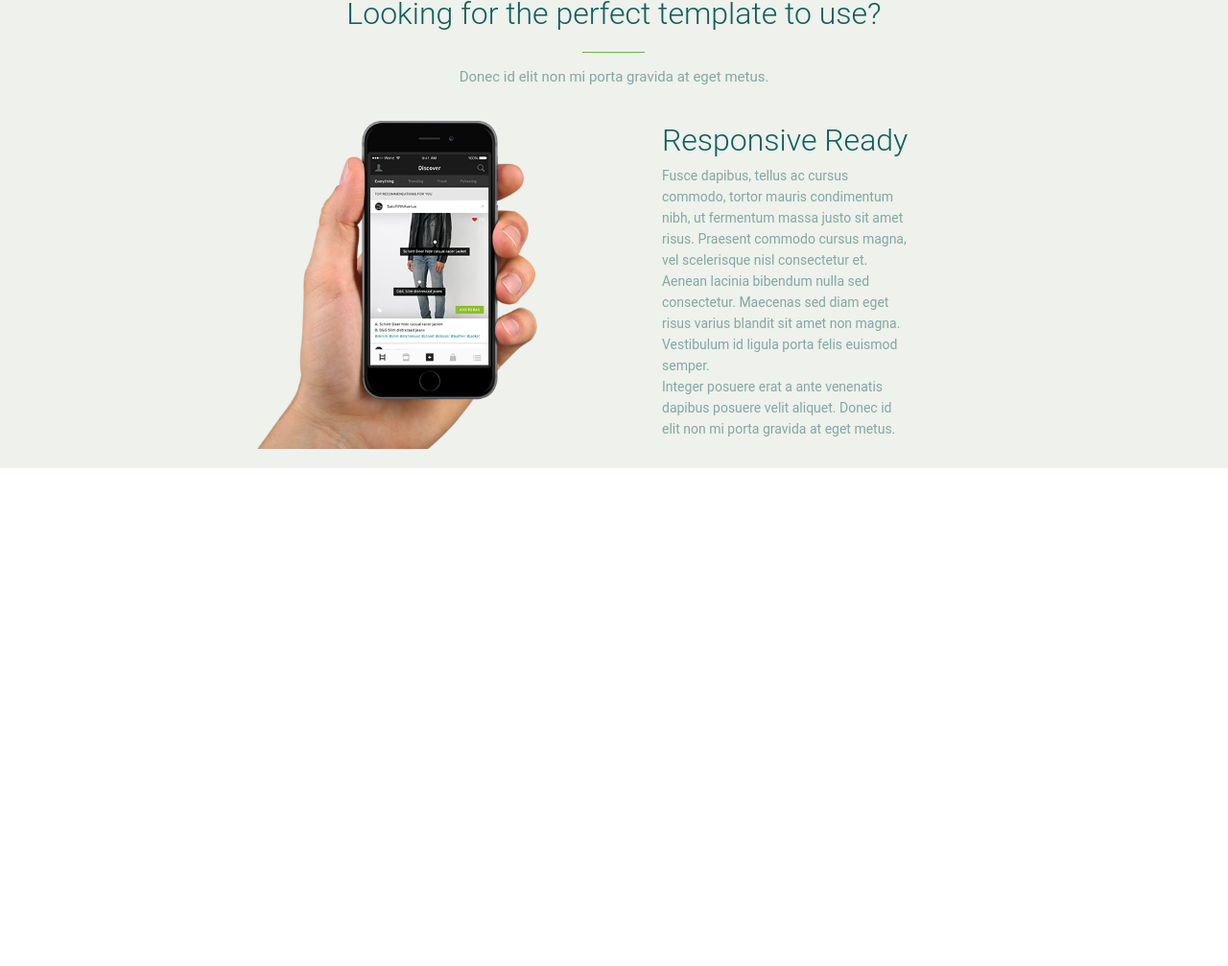
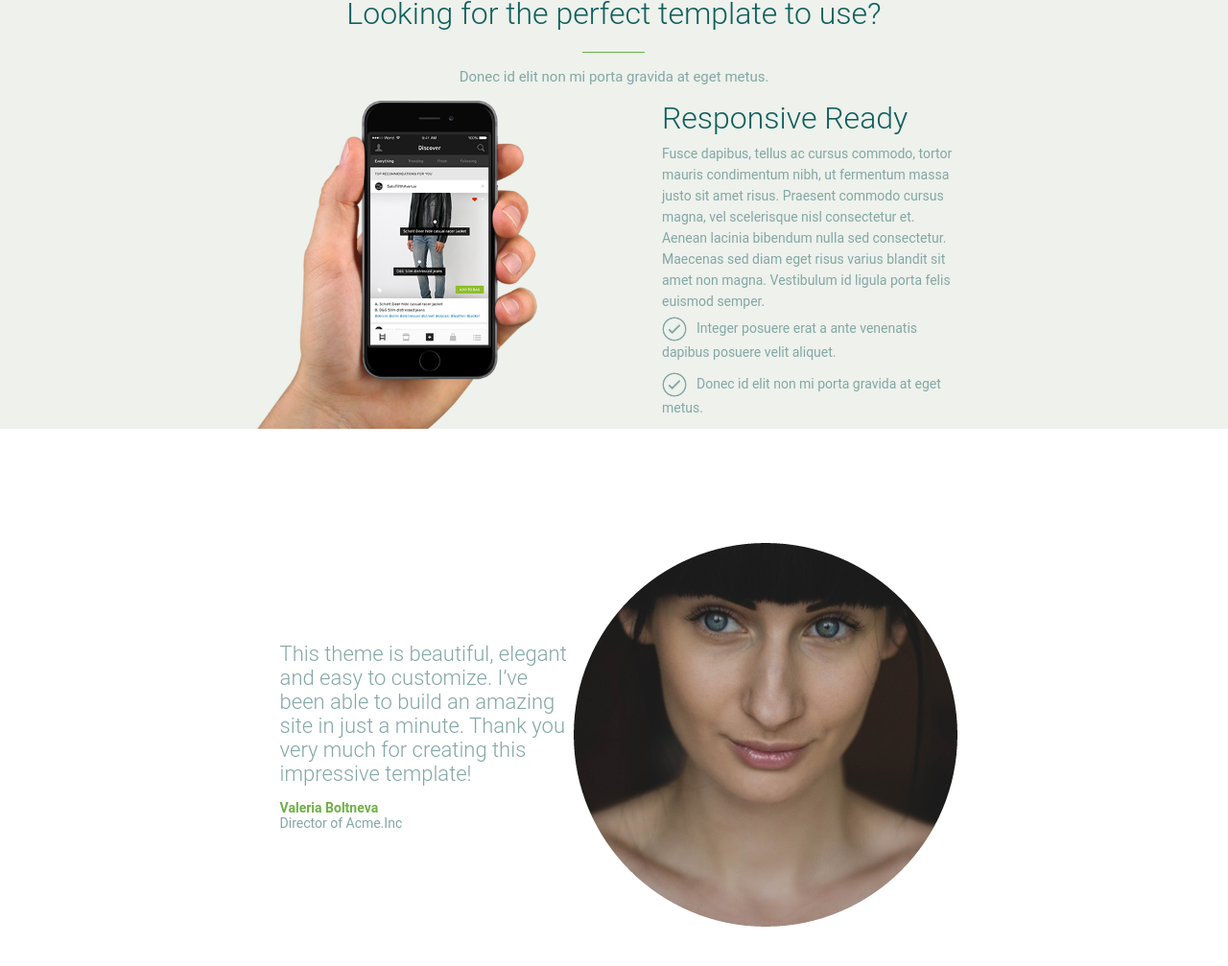
Before and after one commit to APajdak/PSD-to-HMTL---Wapik, a website: page index.html in a window 1280 px wide. Shown: the part 1700-2707 px from the top of the page at 96% size. Before the commit the page ends 2188 px from the top, so only its background shows below. Drawn offline with Linux system fonts and the light colour scheme.

Commit message:
Styled director section

```diff
--- a/index.html
+++ b/index.html
@@ -297,7 +297,7 @@
         </div>
       </section>
 
-      <section class="section-responsive">
+      <section class="section-responsive u-margin-bottom-big">
         <div class="container">
           <div class="u-center-text u-margin-top-big">
             <h2 class="heading-secondary u-margin-bottom-small">
@@ -332,6 +332,7 @@
                   >Integer posuere erat a ante venenatis dapibus posuere velit
                   aliquet.</span
                 >
+
                 <span class="section-responsive__info"
                   >Donec id elit non mi porta gravida at eget metus.</span
                 >
@@ -340,6 +341,25 @@
           </div>
         </div>
       </section>
+
+      <section class="section-director">
+        <div class="container">
+          <div class="section-director__left">
+            <p class="section-director__text u-margin-bottom-small">
+              This theme is beautiful, elegant and easy to customize. I’ve been
+              able to build an amazing site in just a minute. Thank you very
+              much for creating this impressive template!
+            </p>
+            <div class="section-director__signature">
+              <div class="section-director__name">Valeria Boltneva</div>
+              <div class="section-director__position">Director of Acme.Inc</div>
+            </div>
+          </div>
+          <div class="section-director__right">
+            <img src="img/layer-31.png" alt="director" />
+          </div>
+        </div>
+      </section>
     </main>
   </body>
 </html>
--- a/sass/pages/_home.scss
+++ b/sass/pages/_home.scss
@@ -69,7 +69,7 @@
     vertical-align: middle;
   }
   &-side-right {
-    padding: 3rem 5rem;
+    padding: 0rem 0rem 0rem 5rem;
     font-size: 1.4rem;
     line-height: 2.2rem;
     color: $color-secondary;
@@ -78,8 +78,56 @@
     width: 50%;
   }
   &__info {
+    margin: 0.5rem 0;
+    display: inline-block;
+
     &::before {
       content: "";
+      background-image: url("../img/circle.png");
+      width: 26px;
+      height: 26px;
+      display: inline-block;
+      margin-right: 1rem;
+      vertical-align: -40%;
     }
   }
 }
+
+.section-director {
+  margin: 0 auto;
+  height: 60vh;
+  color: $color-secondary;
+  > div {
+    margin: 0 auto;
+    display: table;
+    height: 100%;
+  }
+  &__left {
+    display: table-cell;
+    padding: 0 0 0 1rem;
+    vertical-align: middle;
+    margin-left: 4rem;
+    width: 50%;
+  }
+  &__text {
+    font-size: 2.2rem;
+    font-weight: 300;
+    line-break: 4rem;
+  }
+
+  &__name {
+    font-size: 1.4rem;
+    color: $divider-bg-color;
+    font-weight: 600;
+  }
+  &__position {
+    font-size: 1.4rem;
+  }
+
+  &__right {
+    display: table-cell;
+    vertical-align: middle;
+    text-align: center;
+    width: 50%;
+  }
+}
```
Also changed, not shown: css/style.css.
